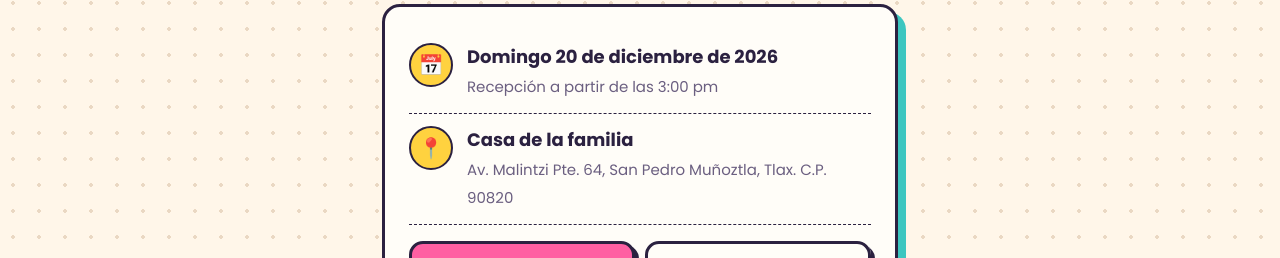
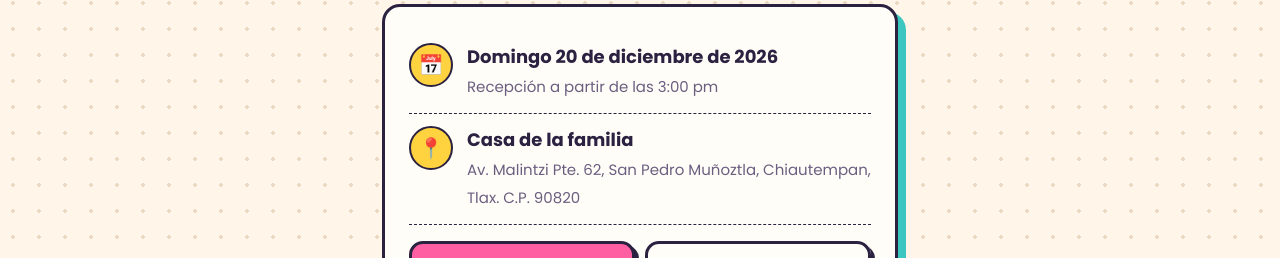
Before and after one commit to Pablo-codedioni/los60demargarita, a plain HTML site: page index.html in a window 1280 px wide. Shown: the part 1622-1880 px from the top of the page. Drawn offline with Linux system fonts and the light colour scheme.

Commit message:
index adress

```diff
--- a/index.html
+++ b/index.html
@@ -245,7 +245,7 @@
     <p class="sub">Guarda la fecha</p>
     <div class="card">
       <div class="info-row"><div class="ico">📅</div><div><p><b>Domingo 20 de diciembre de 2026</b></p><small>Recepción a partir de las 3:00 pm</small></div></div>
-      <div class="info-row"><div class="ico">📍</div><div><p><b id="lugar">Casa de la familia</b></p><small id="direccion">Av. Malintzi Pte. 64, San Pedro Muñoztla, Tlax. C.P. 90820</small></div></div>
+      <div class="info-row"><div class="ico">📍</div><div><p><b id="lugar">Casa de la familia</b></p><small id="direccion">Av. Malintzi Pte. 62, San Pedro Muñoztla, Chiautempan, Tlax. C.P. 90820</small></div></div>
       <div class="btns">
         <a class="btn solid" id="btnMapa" href="#" target="_blank" rel="noopener">📍 Cómo llegar</a>
         <a class="btn" id="btnCal" href="#" target="_blank" rel="noopener">🗓️ Agendar</a>
@@ -363,8 +363,8 @@
 const CONFIG = {
   nombre:      "Margarita",
   lugar:       "Casa de la familia",
-  direccion:   "Av. Malintzi Pte. 64, San Pedro Muñoztla, Tlax. C.P. 90820",
-  mapsUrl:     "https://share.google/BRsuriKBnJPw5HWk0",
+  direccion:   "Av. Malintzi Pte. 62, San Pedro Muñoztla, Chiautempan, Tlax. C.P. 90820",
+  mapsUrl:     "https://share.google/8eyWXkivpntHGwEBG",
   fechaFiesta: "2026-12-20T15:00:00-06:00",
   sheetUrl:    "https://script.google.com/macros/s/AKfycbyRTB46tYTgS5WWa_my-aGZAftwa3mWdu8MDjCXTMe5P-y8tt1D7VexaJelfYsLQvI5/exec",   // URL de Google Apps Script (guarda confirmaciones en Google Sheets)
   whatsapp:    "522461129891"    // Tu número con lada: "52246XXXXXXX" (muestra el botón de confirmar por WhatsApp)
```
